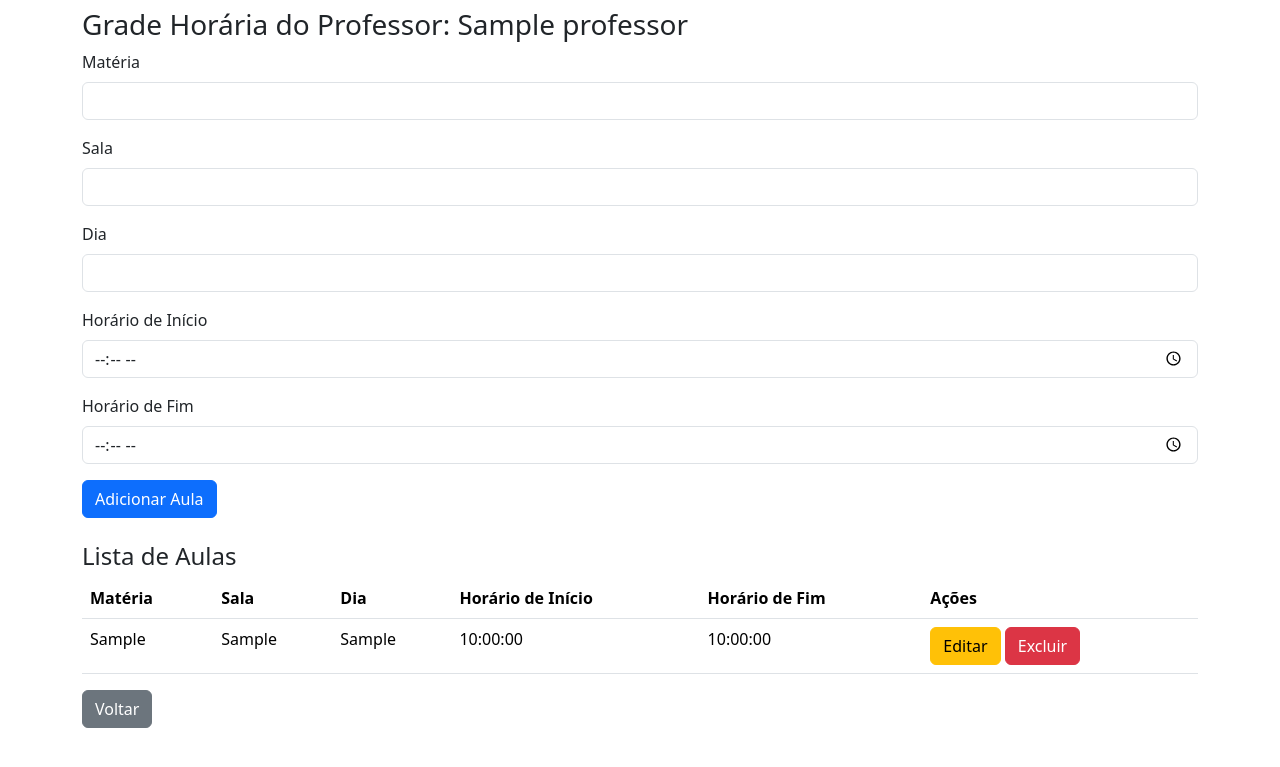
After one commit to mateusbosquetti/EspacoDoCoordenadorFlask, a Flask app: page /professor/1/aulas in a window 1280 px wide. The commit adds this page. Shown: the top 767 px of the page. Run offline with Flask 3, Linux system fonts and the light colour scheme; tables that the repository leaves empty hold one stand-in row (values such as "Sample post").

Commit message:
faltaAgrade

```diff
--- a/app/templates/edit_setor.html
+++ b/app/templates/edit_setor.html
@@ -9,7 +9,7 @@
                 <input type="text" class="form-control" id="nome" name="nome" value="{{ setor.nome }}" required>
             </div>
             <button type="submit" class="btn btn-primary">Salvar</button>
-            <a href="{{ url_for('homepage') }}" class="btn btn-secondary">Cancelar</a>
+            <a href="{{ url_for('setorLista') }}" class="btn btn-secondary">Cancelar</a>
         </form>
     </div>
 {% endblock %}
--- /dev/null
+++ b/app/templates/manage_aulas.html
@@ -0,0 +1,61 @@
+{% extends 'base.html' %}
+
+{% block content %}
+    <div class="container">
+        <h3>Grade Horária do Professor: {{ professor.nome }}</h3>
+        <form method="post">
+            <div class="mb-3">
+                <label for="materia" class="form-label">Matéria</label>
+                <input type="text" class="form-control" id="materia" name="materia" required>
+            </div>
+            <div class="mb-3">
+                <label for="sala" class="form-label">Sala</label>
+                <input type="text" class="form-control" id="sala" name="sala" required>
+            </div>
+            <div class="mb-3">
+                <label for="dia" class="form-label">Dia</label>
+                <input type="text" class="form-control" id="dia" name="dia" required>
+            </div>
+            <div class="mb-3">
+                <label for="horario_inicio" class="form-label">Horário de Início</label>
+                <input type="time" class="form-control" id="horario_inicio" name="horario_inicio" required>
+            </div>
+            <div class="mb-3">
+                <label for="horario_fim" class="form-label">Horário de Fim</label>
+                <input type="time" class="form-control" id="horario_fim" name="horario_fim" required>
+            </div>
+            <button type="submit" class="btn btn-primary">Adicionar Aula</button>
+        </form>
+        <h4 class="mt-4">Lista de Aulas</h4>
+        <table class="table">
+            <thead>
+                <tr>
+                    <th>Matéria</th>
+                    <th>Sala</th>
+                    <th>Dia</th>
+                    <th>Horário de Início</th>
+                    <th>Horário de Fim</th>
+                    <th>Ações</th>
+                </tr>
+            </thead>
+            <tbody>
+                {% for aula in aulas %}
+                <tr>
+                    <td>{{ aula.materia }}</td>
+                    <td>{{ aula.sala }}</td>
+                    <td>{{ aula.dia }}</td>
+                    <td>{{ aula.horario_inicio }}</td>
+                    <td>{{ aula.horario_fim }}</td>
+                    <td>
+                        <a href="{{ url_for('edit_aula', professor_id=professor.id, id=aula.id) }}" class="btn btn-warning">Editar</a>
+                        <form action="{{ url_for('delete_aula', professor_id=professor.id, id=aula.id) }}" method="post" style="display:inline;">
+                            <button type="submit" class="btn btn-danger">Excluir</button>
+                        </form>
+                    </td>
+                </tr>
+                {% endfor %}
+            </tbody>
+        </table>
+        <a href="{{ url_for('manage_professores', setor_id=professor.setor_id) }}" class="btn btn-secondary">Voltar</a>
+    </div>
+{% endblock %}
--- a/app/view.py
+++ b/app/view.py
@@ -1,7 +1,7 @@
 from app import app, db
 from flask import render_template, url_for, request, redirect, flash
 from app.forms import AtividadeForm, SetorForm, UserForm, LoginForm
-from app.models import Atividade, Setor, User, Suporte
+from app.models import Atividade, Setor, User, Suporte, Professor, Aula
 from flask_login import login_user, logout_user, current_user
 import requests
 
@@ -38,13 +38,12 @@ def setor():
 
 @app.route('/setor/lista/')
 def setorLista():
-    if request.method == 'GET':
-        pesquisa = request.args.get('pesquisa', '')
-    dados  = Setor.query.order_by('nome')
-    if pesquisa != '':
-        dados = dados.filter_by(nome=pesquisa)
-    context = {'dados': dados.all()}
-    return render_template('setor_lista.html', context=context)
+    pesquisa = request.args.get('pesquisa', '')
+    if pesquisa:
+        setores = Setor.query.filter(Setor.nome.ilike(f"%{pesquisa}%")).order_by(Setor.nome).all()
+    else:
+        setores = Setor.query.order_by(Setor.nome).all()
+    return render_template('setor_lista.html', setores=setores)
 
 @app.route('/contato/<int:id>')
 def contatoDetail(id):
@@ -102,18 +101,111 @@ def suporte():
 
     return render_template('suporte.html')
 
-@app.route('/delete_setor/<int:id>', methods=['POST'])
+
+@app.route('/setor/<int:setor_id>/professores', methods=['GET', 'POST'])
+def manage_professores(setor_id):
+    setor = Setor.query.get_or_404(setor_id)
+    if request.method == 'POST':
+        nome = request.form['nome']
+        novo_professor = Professor(nome=nome, setor_id=setor_id)
+        db.session.add(novo_professor)
+        db.session.commit()
+        return redirect(url_for('manage_professores', setor_id=setor_id))
+    professores = setor.professores
+    return render_template('manage_professores.html', setor=setor, professores=professores)
+
+@app.route('/setor/<int:setor_id>/professor/<int:id>/edit', methods=['GET', 'POST'])
+def edit_professor(setor_id, id):
+    professor = Professor.query.get_or_404(id)
+    if request.method == 'POST':
+        professor.nome = request.form['nome']
+        db.session.commit()
+        return redirect(url_for('manage_professores', setor_id=setor_id))
+    return render_template('edit_professor.html', professor=professor)
+
+@app.route('/setor/<int:setor_id>/professor/<int:id>/delete', methods=['POST'])
+def delete_professor(setor_id, id):
+    professor = Professor.query.get_or_404(id)
+    db.session.delete(professor)
+    db.session.commit()
+    return redirect(url_for('manage_professores', setor_id=setor_id))
+
+@app.route('/setor/<int:id>/delete', methods=['POST'])
 def delete_setor(id):
     setor = Setor.query.get_or_404(id)
-    db.session.delete(setor)
-    db.session.commit()
-    return redirect(url_for('homepage'))
+    if setor.professores:
+        return redirect(url_for('confirm_delete_setor', id=id))
+    else:
+        db.session.delete(setor)
+        db.session.commit()
+        return redirect(url_for('setorLista'))
 
-@app.route('/edit_setor/<int:id>', methods=['GET', 'POST'])
+@app.route('/setor/<int:id>/confirm_delete', methods=['GET', 'POST'])
+def confirm_delete_setor(id):
+    setor = Setor.query.get_or_404(id)
+    professores = Professor.query.filter_by(setor_id=id).all()
+    if request.method == 'POST':
+        if 'confirm' in request.form:
+            # Deleta todos os professores associados ao setor
+            for professor in professores:
+                db.session.delete(professor)
+
+            db.session.delete(setor)
+            db.session.commit()
+            return redirect(url_for('setorLista'))
+        return redirect(url_for('setorLista'))
+    return render_template('confirm_delete_setor.html', setor=setor, professores=professores)
+
+
+@app.route('/setor/<int:id>/edit', methods=['GET', 'POST'])
 def edit_setor(id):
     setor = Setor.query.get_or_404(id)
     if request.method == 'POST':
         setor.nome = request.form['nome']
         db.session.commit()
-        return redirect(url_for('homepage'))
+        return redirect(url_for('setorLista'))
     return render_template('edit_setor.html', setor=setor)
+
+@app.route('/professor/<int:professor_id>/aulas', methods=['GET', 'POST'])
+def manage_aulas(professor_id):
+    professor = Professor.query.get_or_404(professor_id)
+    if request.method == 'POST':
+        materia = request.form['materia']
+        sala = request.form['sala']
+        dia = request.form['dia']
+        horario_inicio = request.form['horario_inicio']
+        horario_fim = request.form['horario_fim']
+        nova_aula = Aula(
+            materia=materia,
+            sala=sala,
+            dia=dia,
+            horario_inicio=horario_inicio,
+            horario_fim=horario_fim,
+            professor_id=professor_id
+        )
+        db.session.add(nova_aula)
+        db.session.commit()
+        return redirect(url_for('manage_aulas', professor_id=professor_id))
+    aulas = professor.aulas
+    return render_template('manage_aulas.html', professor=professor, aulas=aulas)
+
+
+@app.route('/professor/<int:professor_id>/aula/<int:id>/edit', methods=['GET', 'POST'])
+def edit_aula(professor_id, id):
+    aula = Aula.query.get_or_404(id)
+    if request.method == 'POST':
+        aula.materia = request.form['materia']
+        aula.sala = request.form['sala']
+        aula.dia = request.form['dia']
+        aula.horario_inicio = request.form['horario_inicio']
+        aula.horario_fim = request.form['horario_fim']
+        db.session.commit()
+        return redirect(url_for('manage_aulas', professor_id=professor_id))
+    return render_template('edit_aula.html', aula=aula)
+
+@app.route('/professor/<int:professor_id>/aula/<int:id>/delete', methods=['POST'])
+def delete_aula(professor_id, id):
+    aula = Aula.query.get_or_404(id)
+    db.session.delete(aula)
+    db.session.commit()
+    return redirect(url_for('manage_aulas', professor_id=professor_id))
```
Also changed, not shown: app/models.py (+20 -0 lines), app/templates/confirm_delete_setor.html (added, +12 -0 lines), app/templates/edit_aula.html (added, +31 -0 lines), app/templates/edit_professor.html (added, +15 -0 lines), app/templates/manage_professores.html (added, +38 -0 lines), app/templates/setor_lista.html (+10 -15 lines), migrations/versions/3ec6ffd90804_.py (added, +34 -0 lines), migrations/versions/e25839fa7c95_.py (added, +38 -0 lines), app/forms.py (line endings or trailing spaces), instance/database.db.
